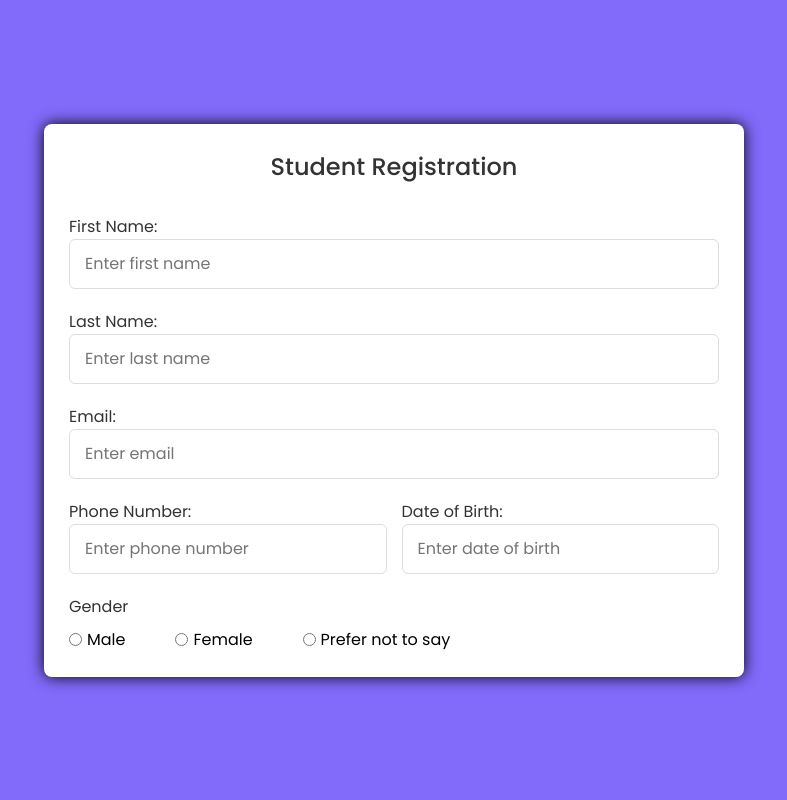
After one commit to MuntasirMaruf/QuickQuiz, a PHP site: page /reg_student.php in a window 1280 px wide. The commit adds this page. Shown: the whole page, without its empty margins (246-1033 px from the left). Run offline with PHP 8.4, Linux system fonts and the light colour scheme.

Commit message:
Unchanged

```diff
--- /dev/null
+++ b/views/reg_student.php
@@ -0,0 +1,57 @@
+<!DOCTYPE html>
+<head>
+    <title>Student Registration</title>
+    <link rel="stylesheet" href="style.css"/>
+</head>
+<body>
+    <section class="container">
+        <header>Student Registration</header>
+        <form action="/webtech/quickquiz/views/action_page.php" class="form">
+            <div class="input-box">
+                <label for="fname">First Name:</label>
+                <input type="text" id="fname" name="fname" placeholder="Enter first name">
+            </div>
+
+            <div class="input-box">
+                <label for="lname">Last Name:</label>
+                <input type="text" id="lname" name="lname" placeholder="Enter last name">
+            </div>
+
+            <div class="input-box">
+                <label for="email">Email:</label>
+                <input type="text" id="email" name="email" placeholder="Enter email">
+            </div>
+
+            <div class="column">
+                <div class="input-box">
+                    <label for="phone">Phone Number:</label>
+                    <input type="text" id="phone" name="phone" placeholder="Enter phone number">
+                </div>
+
+                <div class="input-box">
+                    <label for="dob">Date of Birth:</label>
+                    <input type="text" id="dob" name="dob" placeholder="Enter date of birth">
+                </div>
+            </div>
+
+            <div class="gender-box">
+                <h3>Gender</h3>
+                <div class="gender-option">
+                    <div class="gender">
+                        <input type="radio" id="gender_male" name="gender"/>
+                        <label for="gender_male">Male</label>
+                    </div>
+                    <div class="gender">
+                        <input type="radio" id="gender_female" name="gender"/>
+                        <label for="gender_female">Female</label>
+                    </div>
+                    <div class="gender">
+                        <input type="radio" id="gender_others" name="gender"/>
+                        <label for="gender_others">Prefer not to say</label>
+                    </div>
+                </div>
+            </div>
+        </form>
+    </section>
+</body>
+</html>
--- a/views/student_registration.php
+++ b/views/student_registration.php
@@ -5,7 +5,7 @@
 
 <h1>Student Registration Form</h1>
 
-<form action="/webtech/quickquiz/views/action_page.php" method="GET">
+<form action="/webtech/quickquiz/views/action_page.php" method="POST">
  <fieldset>
   <legend>Personal Information</legend><br>
 
--- /dev/null
+++ b/views/style.css
@@ -0,0 +1,95 @@
+@import url('https://fonts.googleapis.com/css2?family=Poppins:wght@300;400;500;600&display=swap');
+
+* {
+    margin: 0;
+    padding: 0;
+    box-sizing: border-box;
+    font-family: "Poppins", sans-serif;
+}
+
+body {
+    min-height: 100vh;
+    display: flex;
+    align-items: center;
+    justify-content: center;
+    padding: 20px;
+    background: rgb(130, 106, 251);
+}
+
+.container {
+    position: relative;
+    max-width: 700px;
+    width: 100%;
+    background: #fff;
+    padding: 25px;
+    border-radius: 8px;
+    box-shadow: 0 0 15px rgba(0, 0, 0.1);
+}
+
+.container header {
+    font-size: 1.5rem;
+    color: #333;
+    font-weight: 500;
+    text-align: center;
+}
+
+.container .form {
+    margin-top:  30px;
+}
+
+.form .input-box {
+    width: 100%;
+    margin-top: 20px;
+}
+
+.input-box label {
+    color: #333;
+}
+
+.form .input-box input {
+    position: relative;
+    height: 50px;
+    width: 100%;
+    outline: none;
+    font-size: 1rem;
+    color: #707070;
+    border: 1px solid #ddd;
+    border-radius: 6px;
+    padding: 15px;
+}
+
+.form .column {
+    display: flex;
+    column-gap: 15px;
+}
+
+.form .gender-box {
+    margin-top: 20px;
+}
+
+.gender-box h3{
+    color: #333;
+    font-size: 1rem;
+    font-weight: 400;
+    margin-bottom: 8px;
+}
+
+.form :where(.gender-option, .gender) {
+    display: flex;
+    align-items: center;
+    column-gap: 50px;
+}
+
+.form .gender {
+    column-gap: 5px;
+}
+
+.form :where(.gender input, .gender label) {
+    cursor: pointer;
+}
+
+@media screen and (max-width: 500px) {
+    .form .column {
+        flex-wrap: wrap;
+    }
+}
```
